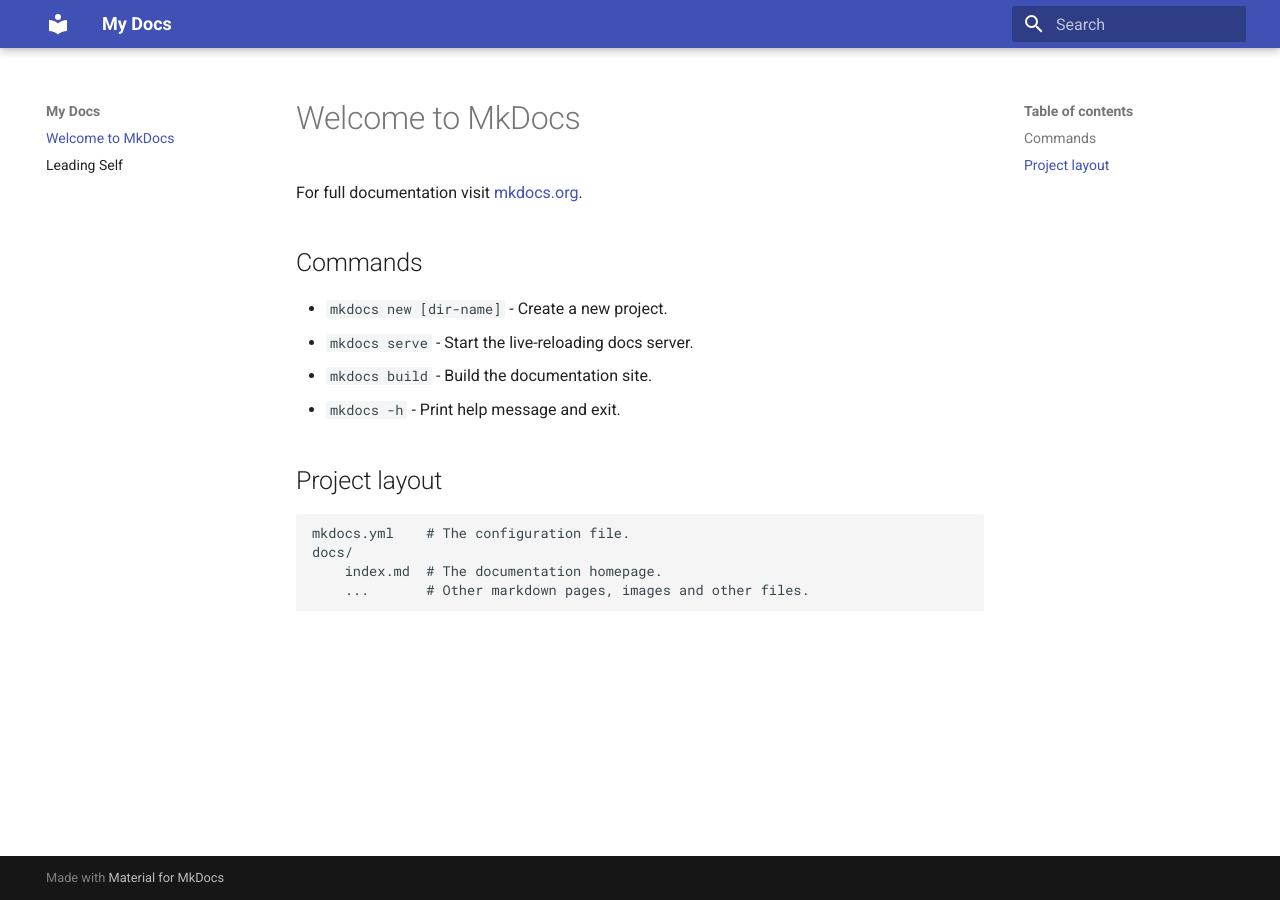
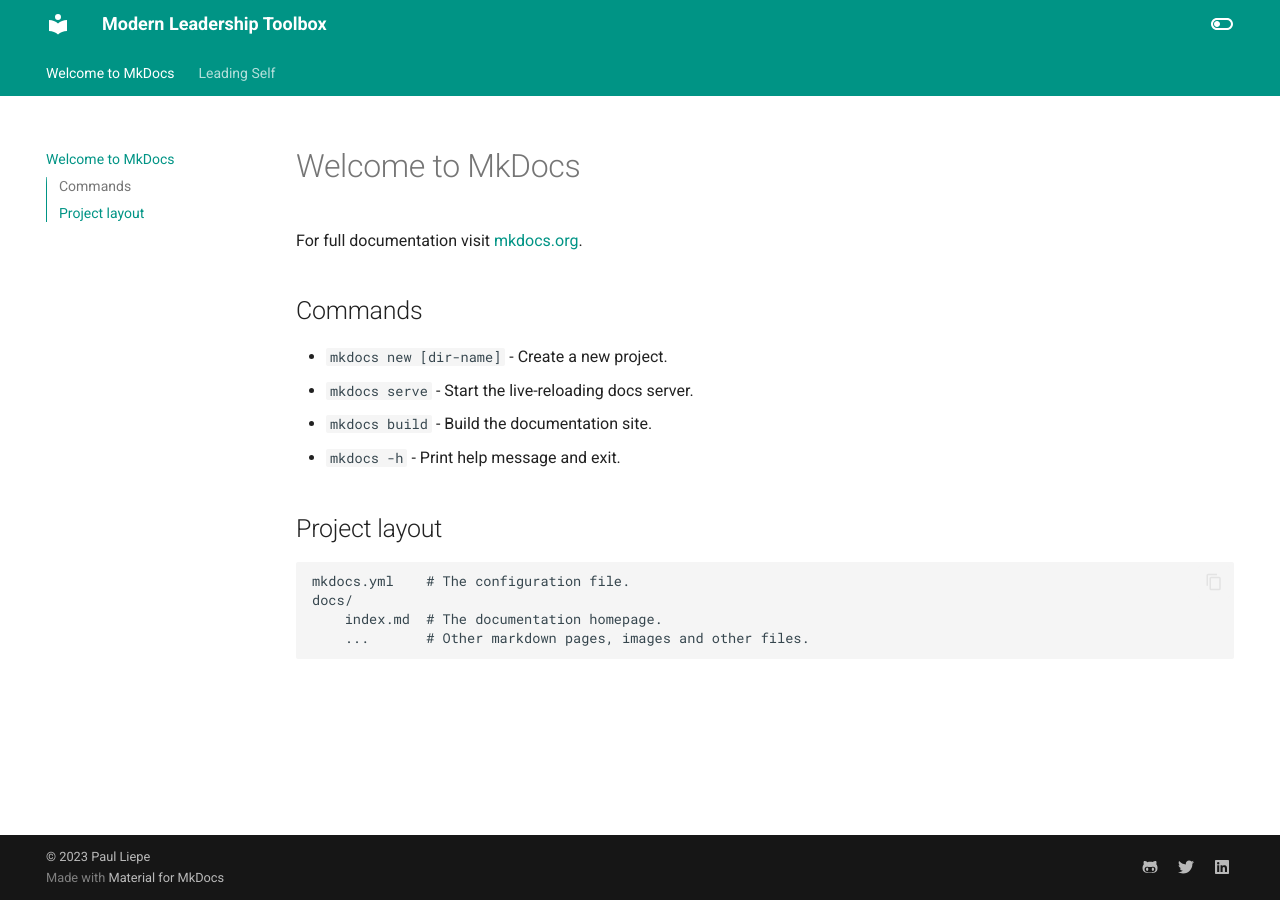
Before and after one commit to PLLE/leadership, an MkDocs documentation site: the page built from docs/index.md, in a window 1280 px wide. Built offline with MkDocs 1.6.1 and Material for MkDocs 9.7.7, drawn with Linux system fonts in a browser that asks for light colours.

Commit message:
feat(mkdocs.yml): customization to the page

```diff
--- a/mkdocs.yml
+++ b/mkdocs.yml
@@ -1,3 +1,59 @@
-site_name: My Docs
+site_name: Modern Leadership Toolbox
 theme:
   name: material
+  features:
+    - navigation.tabs
+    - navigation.sections
+    - toc.integrate
+    - navigation.top
+    - search.suggest
+    - search.highlight
+    - content.tabs.link
+    - content.code.annotation
+    - content.code.copy
+  language: en
+  palette:
+    - scheme: default
+      toggle:
+        icon: material/toggle-switch-off-outline
+        name: Switch to dark mode
+      primary: teal
+      accent: purple
+    - scheme: slate
+      toggle:
+        icon: material/toggle-switch
+        name: Switch to light mode
+      primary: teal
+      accent: lime
+
+plugins:
+  - social
+
+extra:
+  social:
+    - icon: fontawesome/brands/github-alt
+      link: https://github.com/james-willett
+    - icon: fontawesome/brands/twitter
+      link: https://twitter.com/TheJamesWillett
+    - icon: fontawesome/brands/linkedin
+      link: https://www.linkedin.com/in/willettjames/
+
+markdown_extensions:
+  - pymdownx.highlight:
+      anchor_linenums: true
+  - pymdownx.inlinehilite
+  - pymdownx.snippets
+  - admonition
+  - pymdownx.arithmatex:
+      generic: true
+  - footnotes
+  - pymdownx.details
+  - pymdownx.superfences
+  - pymdownx.mark
+  - attr_list
+  - pymdownx.emoji:
+      emoji_index: !!python/name:materialx.emoji.twemoji
+      emoji_generator: !!python/name:materialx.emoji.to_svg
+
+copyright: |
+  &copy; 2023 <a href="https://github.com/plle"  target="_blank" rel="noopener">Paul Liepe</a>
```
Also changed, not shown: README.md (+25 -2 lines).
